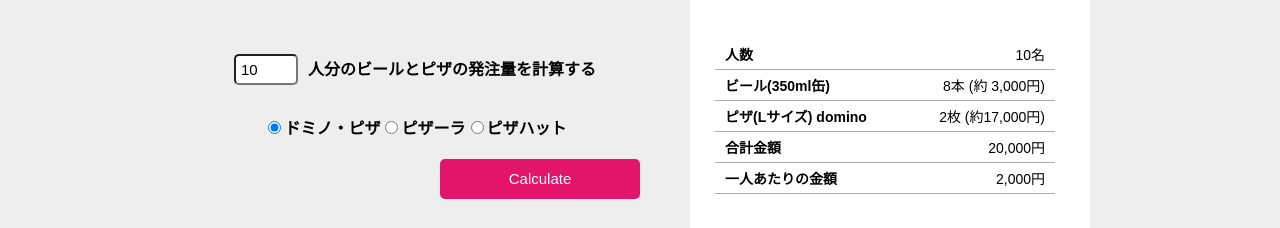
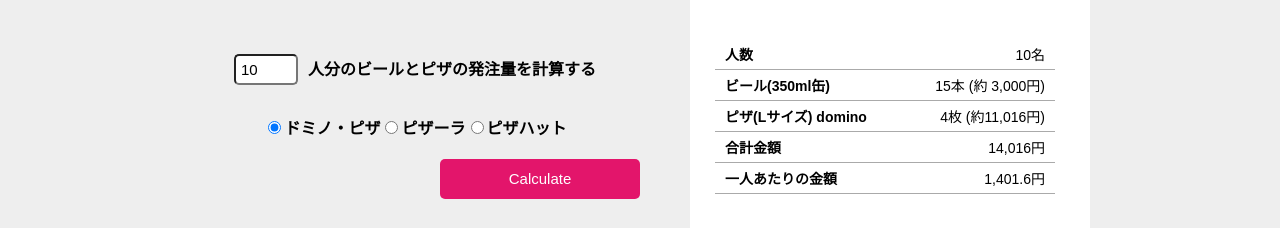
Before and after one commit to yandod/pizza, a React (Create React App) app in the folder ts-app/: page / in a window 1280 px wide. Shown: the part 250-478 px from the top of the page. Built offline with nearby package versions, Linux system fonts and the light colour scheme; grey boxes are pictures that could not be loaded.

Commit message:
implement logic

```diff
--- a/ts-app/src/App.tsx
+++ b/ts-app/src/App.tsx
@@ -1,6 +1,7 @@
 import React from 'react';
 import OrderBox from './OrderBox';
 import ResultBox from './ResultBox';
+import Logic from './Logic';
 import './App.css';
 
 interface AppProps {
@@ -8,7 +9,18 @@ interface AppProps {
   brand: string;
 }
 
-class App extends React.Component<AppProps, AppProps> {
+interface AppStates {
+  number: number;
+  brand: string;
+  beer: number;
+  pizza: number;
+  subtotal_beer: number;
+  subtotal_pizza: number;
+  total: number;
+  price: number;
+}
+
+class App extends React.Component<AppProps, AppStates> {
 
   static defaultProps: AppProps = {
     number: 10,
@@ -19,17 +31,35 @@ class App extends React.Component<AppProps, AppProps> {
     super(props);
     this.handleNumberChange = this.handleNumberChange.bind(this);
     this.handleBrandChange = this.handleBrandChange.bind(this);
-    this.state = {number: this.props.number, brand: this.props.brand};
+
+    const result = Logic.calculate(this.props.number, this.props.brand);
+
+    this.state = {
+      number: this.props.number,
+      brand: this.props.brand,
+      beer: result.beer,
+      pizza: result.pizza,
+      subtotal_beer: result.subtotal_beer,
+      subtotal_pizza: result.subtotal_pizza,
+      total: result.total,
+      price: result.price
+    };
   }
 
   handleNumberChange(e: React.ChangeEvent<HTMLInputElement>) {
     var number = Number(e.target.value);
     this.setState({number: number});
+
+    const result = Logic.calculate(number, this.state.brand);
+    this.setState(result);
   }
 
   handleBrandChange(e: React.ChangeEvent<HTMLInputElement>) {
     var brand = e.target.value;
     this.setState({brand: brand});
+
+    const result = Logic.calculate(this.state.number, brand);
+    this.setState(result);
   }
 
   render(): React.ReactNode {
@@ -50,7 +80,13 @@ class App extends React.Component<AppProps, AppProps> {
               onBrandChange={this.handleBrandChange} />
             <ResultBox
               number={this.state.number}
-              brand={this.state.brand} />
+              brand={this.state.brand}
+              beer={this.state.beer}
+              pizza={this.state.pizza}
+              subtotal_beer={this.state.subtotal_beer}
+              subtotal_pizza={this.state.subtotal_pizza}
+              total={this.state.total}
+              price={this.state.price}/>
           </div>
         </div>
       </div>
--- /dev/null
+++ b/ts-app/src/Logic.ts
@@ -0,0 +1,48 @@
+interface PizzaResult {
+    beer: number;
+    pizza: number;
+    total: number;
+    price: number;
+    subtotal_beer: number;
+    subtotal_pizza :number;
+}
+
+class Logic {
+    static calculate (peopleCount: number, brandName: string) {
+
+        var base_price: number = 2550;
+        var base_person: number = 3.06;
+
+        switch (brandName) {
+            case 'pizzala':
+                base_price = 2991;
+                base_person = 3.65;
+                break;
+            case 'pizzahut':
+                base_price = 2500;
+                base_person = 2.70;
+                break;
+            default:
+                break;
+        }
+
+        const beer = Math.ceil(peopleCount * 1.5);
+        const pizza = Math.ceil(peopleCount / base_person);
+        const subtotal_beer = beer * 200;
+        const subtotal_pizza = Math.ceil(pizza * base_price * 1.08);
+        const total = subtotal_beer + subtotal_pizza;
+        const price = total / peopleCount;
+
+        const result: PizzaResult = {
+            beer: beer,
+            pizza: pizza,
+            subtotal_beer: subtotal_beer,
+            subtotal_pizza: subtotal_pizza,
+            total: total,
+            price: price
+        }
+        return result;
+    }
+}
+
+export default Logic;
--- a/ts-app/src/ResultBox.tsx
+++ b/ts-app/src/ResultBox.tsx
@@ -14,14 +14,14 @@ interface ResultBoxProps {
 
 class ResultBox extends React.Component<ResultBoxProps> {
     static defaultProps: ResultBoxProps = {
-        number: 10,
+        number: 0,
         brand: 'domino',
-        beer: 8,
-        pizza: 2,
-        total: 20000,
-        price: 2000,
-        subtotal_beer: 3000,
-        subtotal_pizza: 17000
+        beer: 0,
+        pizza: 0,
+        total: 0,
+        price: 0,
+        subtotal_beer: 0,
+        subtotal_pizza: 0
     }
 
     render(): React.ReactNode {
```
